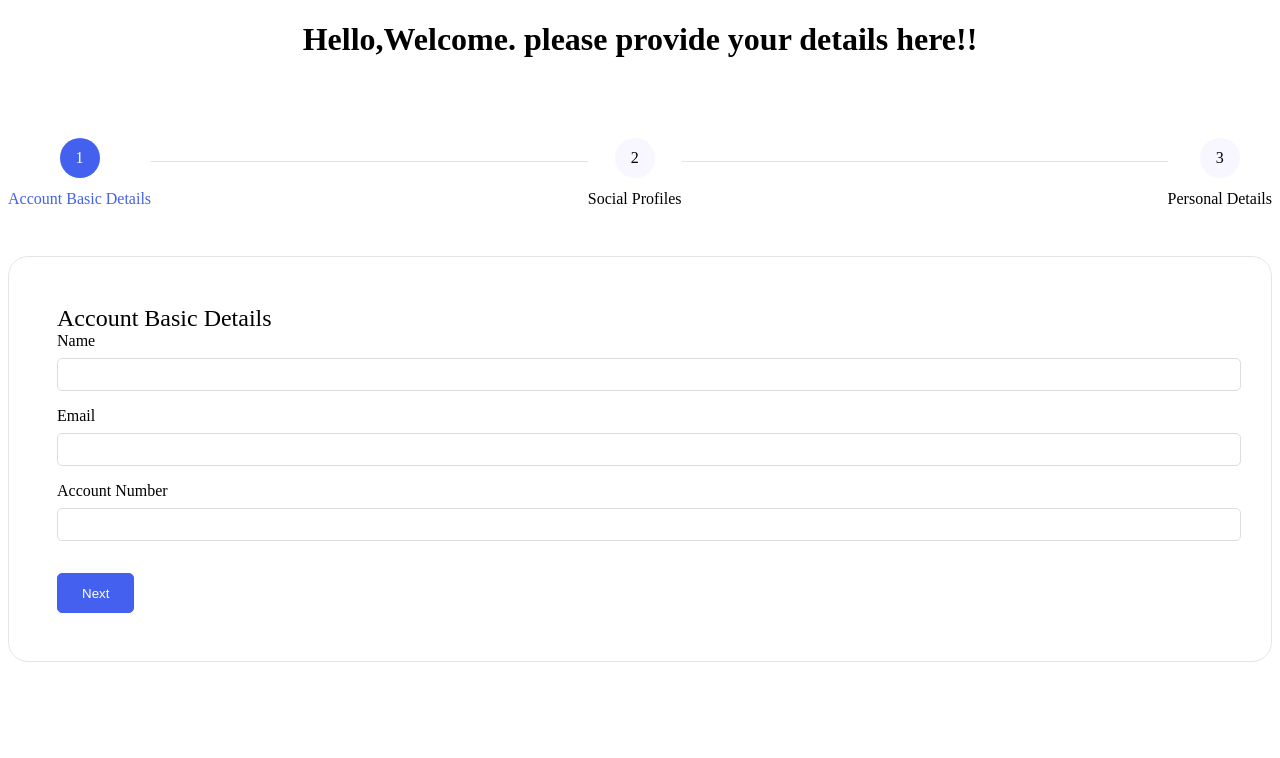
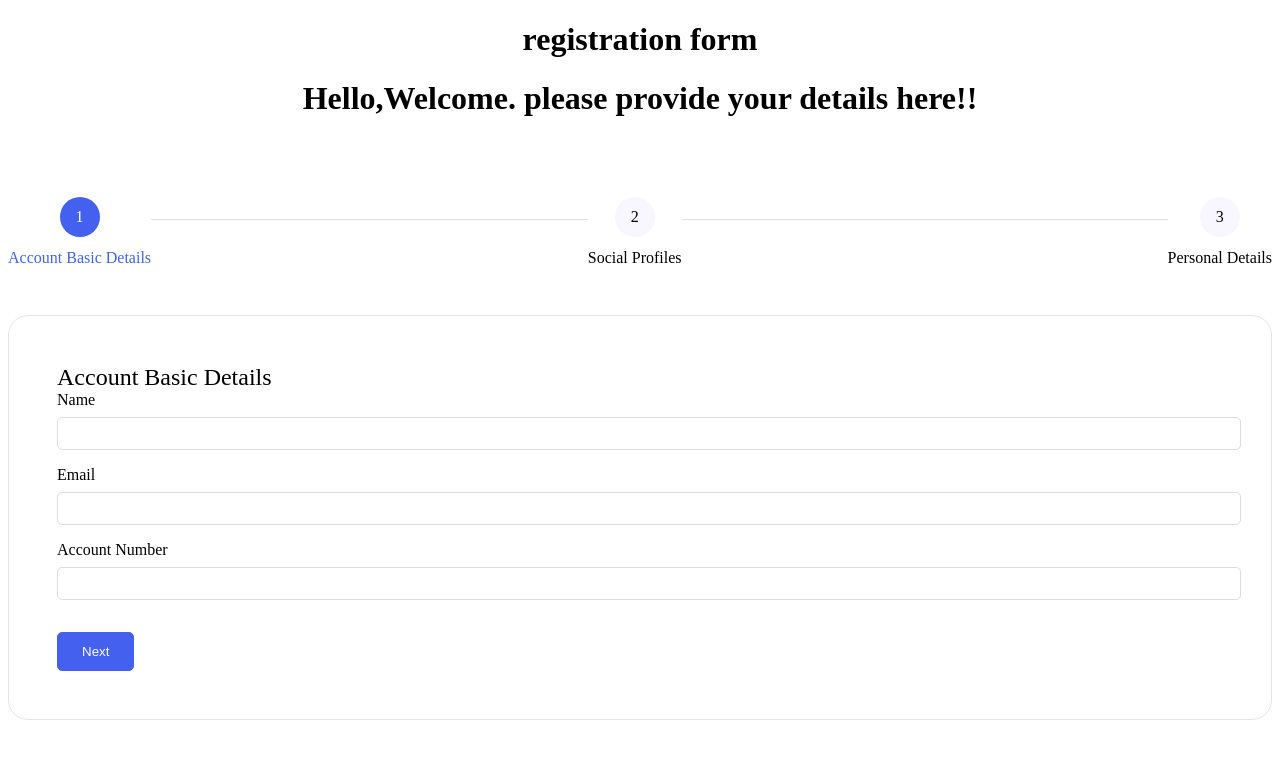
Before and after one commit to Revanthmannari/devops, a plain HTML site: page newhtml.html in a window 1280 px wide. Drawn offline with Linux system fonts and the light colour scheme.

Commit message:
Update newhtml.html

```diff
--- a/newhtml.html
+++ b/newhtml.html
@@ -1,6 +1,7 @@
 <!DOCTYPE html>
 <html lang="en">
   <head>
+    <h1>registration form</h1>
     <meta charset="UTF-8" />
     <meta http-equiv="X-UA-Compatible" content="IE=edge" />
     <meta name="viewport" content="width=device-width, initial-scale=1.0" />
```
